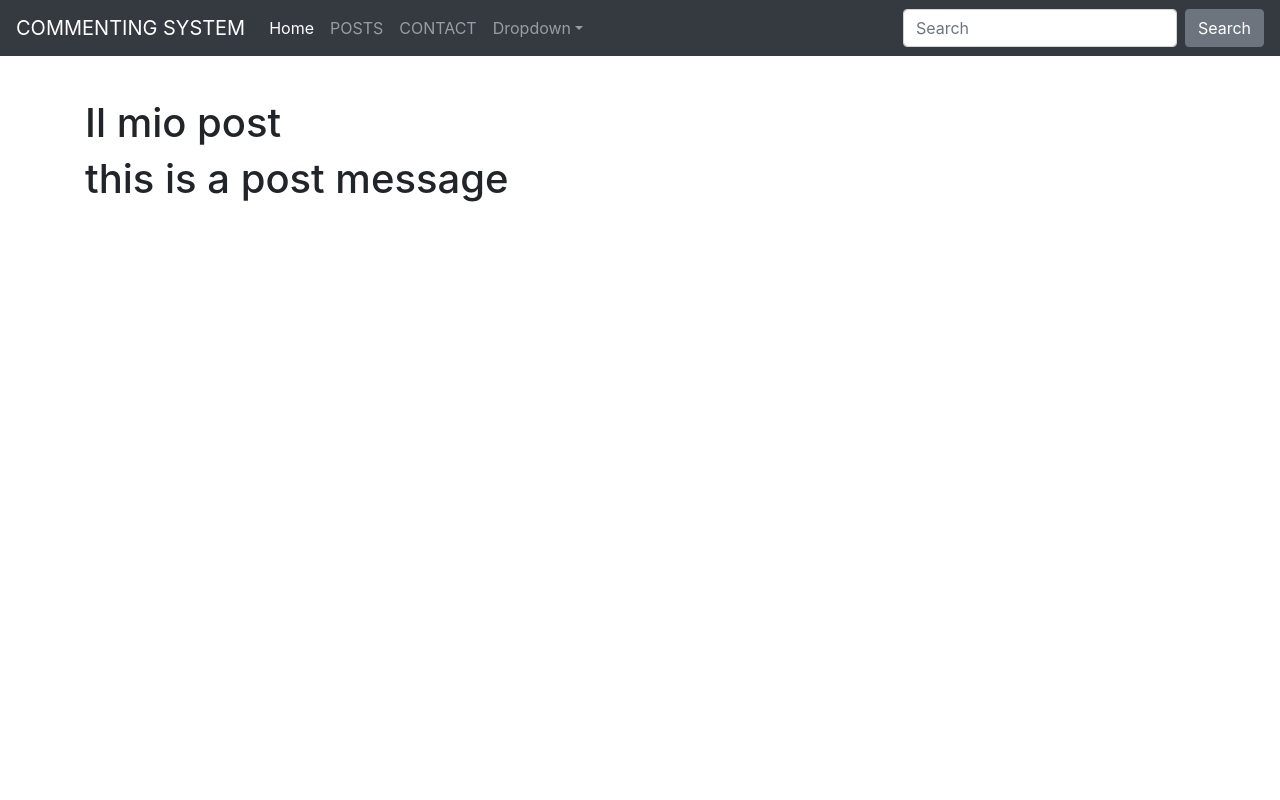
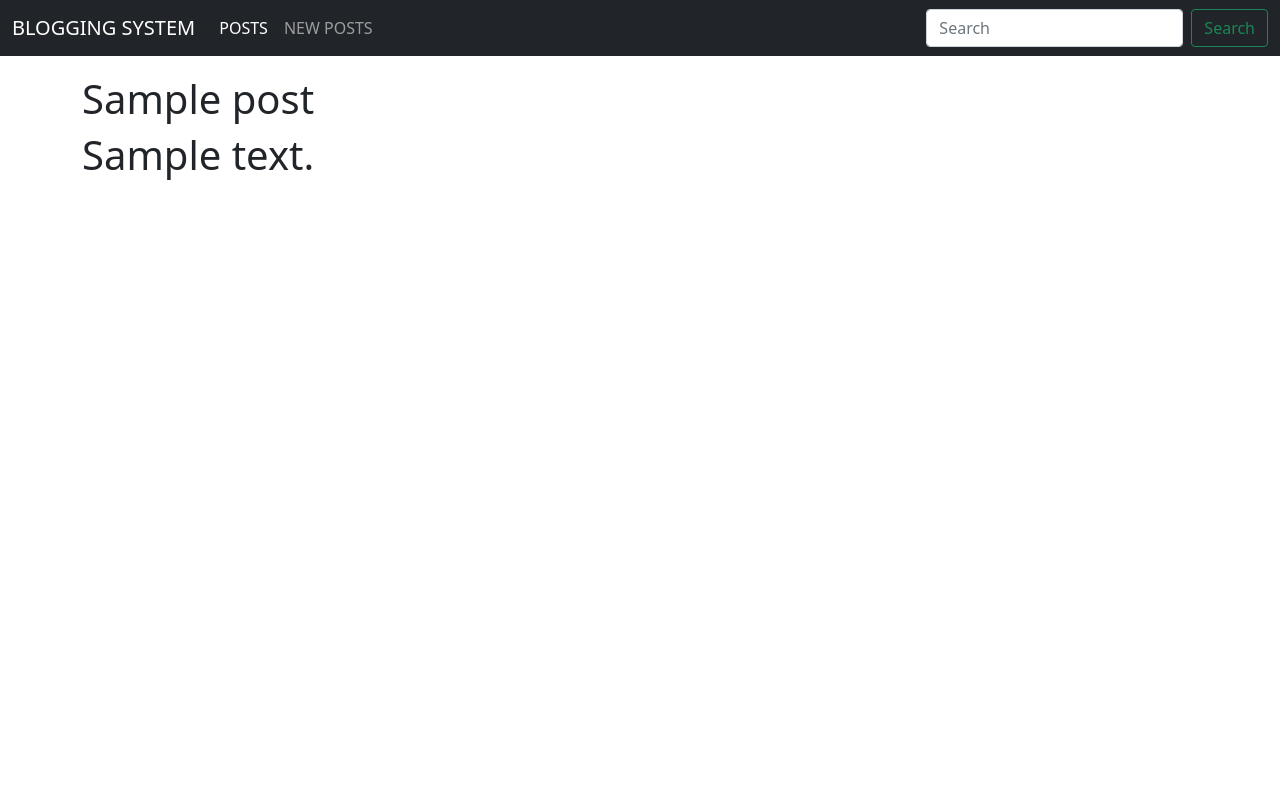
Before and after one commit to hidran/fireblog, a PHP site: page / in a window 1280 px wide. Run offline with PHP 8.4, Linux system fonts and the light colour scheme; tables that the repository leaves empty hold one stand-in row (values such as "Sample post").

Commit message:
Adds posts view and show posts

```diff
--- a/DB/DbFactory.php
+++ b/DB/DbFactory.php
@@ -16,7 +16,7 @@ class DbFactory {
         if(!array_key_exists('charset', $options)){
             $options['charset'] ='utf8';
         }
-        if(!array_key_exists('dsn', $options)){
+        if(!array_key_exists('dsn', $options, true)){
             if(!array_key_exists('driver', $options)){
                 throw  new \InvalidArgumentException('Nessun drive predefinito');
             }
--- a/app/Controllers/PostController.php
+++ /dev/null
@@ -1,33 +0,0 @@
-<?php
-
-namespace App\Controllers;
-
-class PostController
-{
-    protected $layout = 'layout/index.tpl.php';
-    public $content = 'Hidran Arias';
-public function __construct()
-{
-    //echo 'Post controller creato';
-}
-
-    /**
-     * @return void
-     */
-    public function display()
-    {
-        require  $this->layout;
-    }
-
-    /**
-     * @return string
-     */
-    public function show(int $postid)
-    {
-      $message = ' this is a post message';
-      ob_start();
-      require_once __DIR__.'/../Views/post.tpl.php';
-      $this->content = ob_get_contents();
-      ob_end_clean();
-    }
-}
--- /dev/null
+++ b/app/controllers/PostController.php
@@ -0,0 +1,43 @@
+<?php
+
+namespace App\Controllers;
+
+use PDO;
+
+class PostController
+{
+    protected $layout = 'layout/index.tpl.php';
+    public $content = 'Hidran Arias';
+    protected $conn;
+
+    public function __construct(PDO $conn)
+    {
+        $this->conn = $conn;
+        $posts = $this->conn->query('select * from posts')
+            ->fetchAll(PDO::FETCH_OBJ);
+        ob_start();
+        require __DIR__.'/../views/posts.tpl.php';
+        $this->content = ob_get_contents();
+        ob_end_clean();
+    }
+
+    /**
+     * @return void
+     */
+    public function display()
+    {
+        require $this->layout;
+    }
+
+    /**
+     * @return string
+     */
+    public function show(int $postid)
+    {
+        $message = ' this is a post message';
+        ob_start();
+        require_once __DIR__ . '/../views/post.tpl.php';
+        $this->content = ob_get_contents();
+        ob_end_clean();
+    }
+}
--- /dev/null
+++ b/app/views/posts.tpl.php
@@ -0,0 +1,10 @@
+<?php
+foreach ($posts as $post):
+?>
+<article>
+    <h1><?=htmlentities($post->title)?></h1>
+    <?=htmlentities($post->message)?>
+</article>
+<?php
+endforeach;
+?>
--- a/layout/index.tpl.php
+++ b/layout/index.tpl.php
@@ -7,48 +7,46 @@
     <meta name="author" content="Hidran Arias,@hidran">
     <meta name="generator" content="php mvc">
     <title>FIREBLOG</title>
-    <link rel="stylesheet" href="https://cdn.jsdelivr.net/npm/bootstrap@4.5.3/dist/css/bootstrap.min.css" integrity="sha384-TX8t27EcRE3e/ihU7zmQxVncDAy5uIKz4rEkgIXeMed4M0jlfIDPvg6uqKI2xXr2" crossorigin="anonymous">
+    <link href='https://cdn.jsdelivr.net/npm/bootstrap@5.0.2/dist/css/bootstrap.min.css' rel='stylesheet'
+          integrity='sha384-EVSTQN3/azprG1Anm3QDgpJLIm9Nao0Yz1ztcQTwFspd3yD65VohhpuuCOmLASjC' crossorigin='anonymous'>
     <link rel="stylesheet" href="/css/style.css">
 </head>
 <body>
-<nav class="navbar navbar-expand-md navbar-dark bg-dark fixed-top">
-    <a class="navbar-brand" href="#">COMMENTING SYSTEM</a>
-    <button class="navbar-toggler" type="button" data-toggle="collapse" data-target="#navbarsExampleDefault" aria-controls="navbarsExampleDefault" aria-expanded="false" aria-label="Toggle navigation">
-        <span class="navbar-toggler-icon"></span>
+<header>
+    <nav class='navbar navbar-expand-md navbar-dark fixed-top bg-dark'>
+        <div class='container-fluid'>
+            <a class='navbar-brand' href='#'>BLOGGING SYSTEM</a>
+            <button class='navbar-toggler' type='button' data-bs-toggle='collapse' data-bs-target='#navbarCollapse'
+                    aria-controls='navbarCollapse' aria-expanded='false' aria-label='Toggle navigation'>
+                <span class='navbar-toggler-icon'></span>
             </button>
+            <div class='collapse navbar-collapse' id='navbarCollapse'>
+                <ul class='navbar-nav me-auto mb-2 mb-md-0'>
+                    <li class='nav-item'>
+                        <a class='nav-link active' aria-current='page' href='/posts/index'>POSTS</a>
+                    </li>
+                    <li class='nav-item'>
+                        <a class='nav-link' href='/posts/create'>NEW POSTS</a>
+                    </li>
 
-    <div class="collapse navbar-collapse" id="navbarsExampleDefault">
-        <ul class="navbar-nav mr-auto">
-            <li class="nav-item active">
-                <a class="nav-link" href="#">Home <span class="sr-only">(current)</span></a>
-            </li>
-            <li class="nav-item">
-                <a class="nav-link" href="#">POSTS</a>
-            </li>
-            <li class="nav-item">
-                <a class="nav-link" href="#">CONTACT</a>
-            </li>
-            <li class="nav-item dropdown">
-                <a class="nav-link dropdown-toggle" href="#" id="dropdown01" data-toggle="dropdown" aria-haspopup="true" aria-expanded="false">Dropdown</a>
-                <div class="dropdown-menu" aria-labelledby="dropdown01">
-                    <a class="dropdown-item" href="#">Action</a>
-                    <a class="dropdown-item" href="#">Another action</a>
-                    <a class="dropdown-item" href="#">Something else here</a>
-                </div>
-            </li>
                 </ul>
-        <form class="form-inline my-2 my-lg-0">
-            <input class="form-control mr-sm-2" type="text" placeholder="Search" aria-label="Search">
-            <button class="btn btn-secondary my-2 my-sm-0" type="submit">Search</button>
+                <form class='d-flex'>
+                    <input class='form-control me-2' type='search' placeholder='Search' aria-label='Search'>
+                    <button class='btn btn-outline-success' type='submit'>Search</button>
                 </form>
             </div>
+        </div>
     </nav>
+</header>
 
 <main role="main" class="container">
 
     <h1><?=$this->content?></h1>
 
 </main><!-- /.container -->
-<script src="https://code.jquery.com/jquery-3.5.1.min.js"></script>
-<script src="https://cdn.jsdelivr.net/npm/bootstrap@4.5.3/dist/js/bootstrap.bundle.min.js"></script></body>
+<script src='https://cdn.jsdelivr.net/npm/bootstrap@5.0.2/dist/js/bootstrap.bundle.min.js'
+        integrity='sha384-MrcW6ZMFYlzcLA8Nl+NtUVF0sA7MsXsP1UyJoMp4YLEuNSfAP+JcXn/tWtIaxVXM'
+        crossorigin='anonymous'></script>
+
+</body>
 </html>
--- a/public/index.php
+++ b/public/index.php
@@ -4,24 +4,21 @@ use App\Controllers\PostController;
 use App\DB\DbFactory;
 chdir(dirname(__DIR__));
 
-require_once __DIR__.'/../app/Controllers/PostController.php';
+
 require_once __DIR__.'/../DB/DBPDO.php';
+
 require_once __DIR__.'/../DB/DbFactory.php';
+
 $data= require 'config/database.php';
+require_once __DIR__ . '/../app/controllers/PostController.php';
 try {
-    $pdoConn = DbFactory::create($data);
-    $conn = $pdoConn->getConn();
-    $stm = $conn->query('select * from posts', \PDO::FETCH_ASSOC);
-    if ($stm) {
-        foreach ($stm as $row) {
-            print_r($row);
-        }
-    }
+
+    $conn = DbFactory::create($data)->getConn();
+    $controller = new PostController($conn);
+
+    $controller->display();
+
 }
-catch (\PDOException $e){
+catch (PDOException $e){
     die($e->getMessage());
 }
-
-$controller = new PostController();
-$controller->show(1);
-$controller->display();
```
Also changed, not shown: app/views/post.tpl.php (renamed from app/Views/post.tpl.php), 1 other file. Lines whose indentation alone changed are shown as unchanged.
